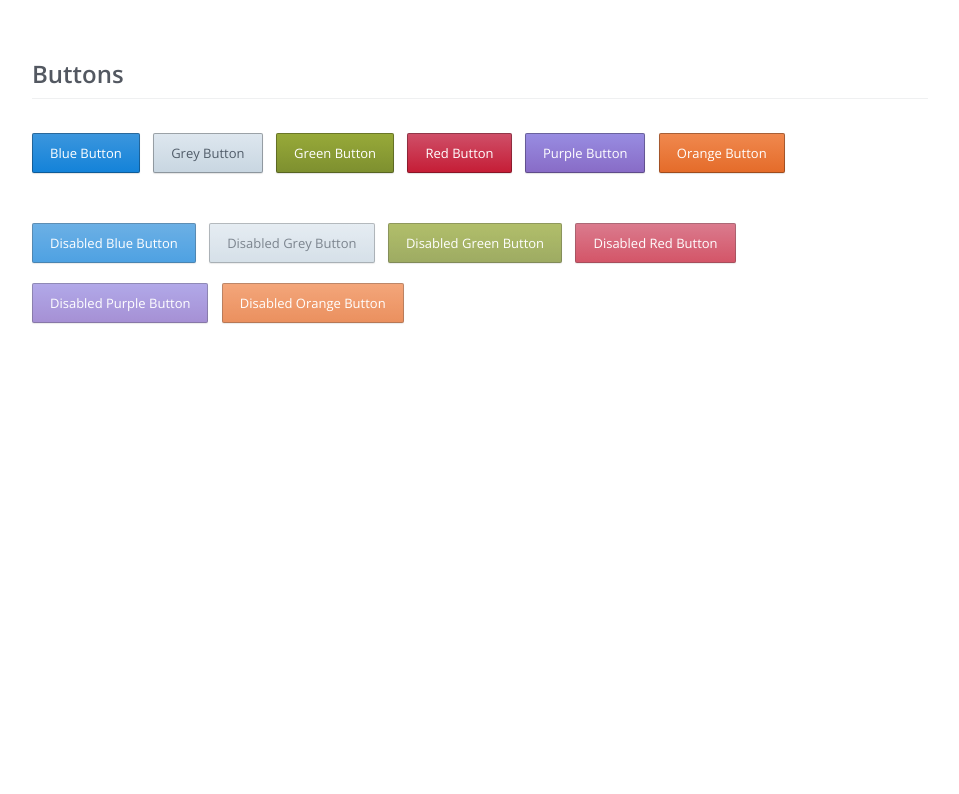
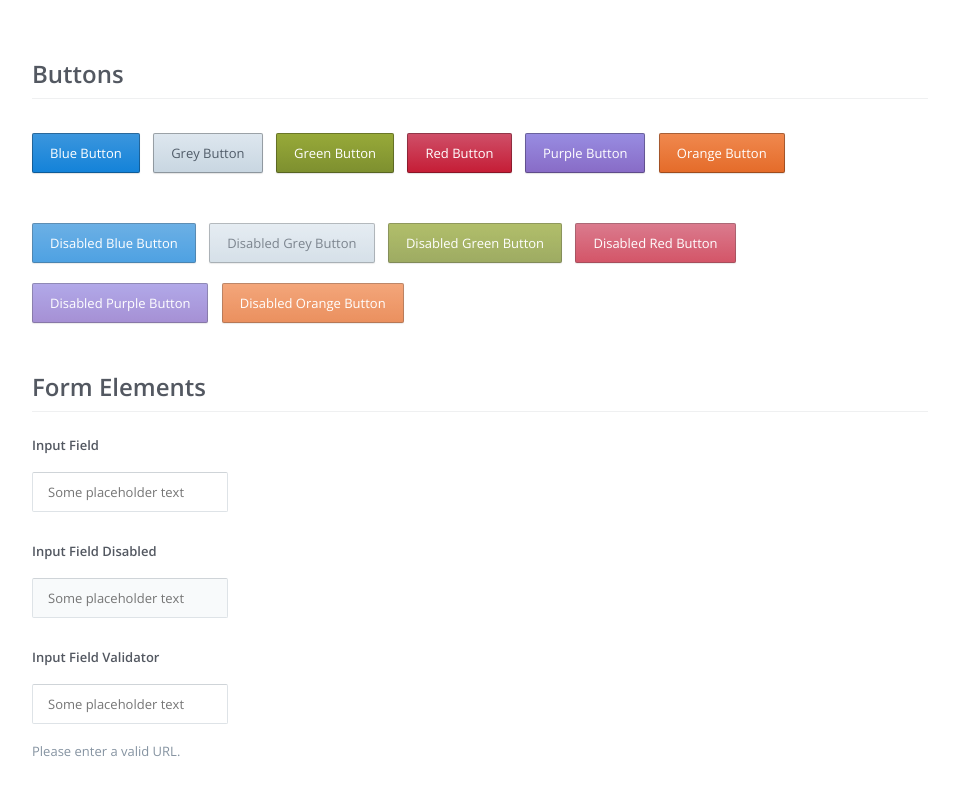
Before and after one commit to nylar/minimu, a plain HTML site: page minimu/index.html in a window 1280 px wide. Shown: the whole page, without its empty margins (160-1119 px from the left). Drawn offline with nearby package versions, Linux system fonts and the light colour scheme.

Commit message:
Added input styles

```diff
--- a/minimu/css/minimu.css
+++ b/minimu/css/minimu.css
@@ -139,6 +139,68 @@ h1 {
     background-image: linear-gradient(to top, #F0894F 0%, #E46B29 100%);
 }
 
+/*---------------------*/
+/*    Form Elements    */
+/*---------------------*/
+input {
+    border-bottom: 1px solid #DEE3E7;
+    border-left: 1px solid #DEE3E7;
+    border-radius: 2px;
+    border-right: 1px solid #DEE3E7;
+    border-top: 1px solid #CFD4D8;
+    box-shadow: none;
+    color: #535861;
+    font-family: 'Open Sans', sans-serif;
+    font-size: 13px;
+    line-height: 18px;
+    outline: none;
+    padding: 10px 15px;
+}
+input:hover {
+    border-bottom: 1px solid #CDD5D9;
+    border-left: 1px solid #CDD5D9;
+    border-right: 1px solid #CDD5D9;
+    border-top: 1px solid #B3BDC3;
+}
+input:focus {
+    border: 1px solid #247DC1;
+}
+
+input:disabled {
+    background: #F8FAFB;
+    pointer-events: none;
+}
+
+input:required:valid {
+    border: 1px solid #69771D;
+    color: #69771D;
+}
+
+input:required:focus:invalid {
+    border: 1px solid #9C3447;
+    box-shadow: none;
+    color: #9C3447;
+}
+
+::-webkit-input-placeholder,
+:-moz-placeholder,
+::-moz-placeholder,
+:-ms-input-placeholder {
+   color: #8998A4;
+}
+
+label {
+    display: block;
+    font-weight: 600;
+    margin-bottom: 18px;
+}
+
+span.field-hint {
+    color: #8593A1;
+    display: block;
+    margin-top: 18px;
+}
+
 /*-----------------*/
 /*    Utilities    */
 /*-----------------*/
--- a/minimu/index.html
+++ b/minimu/index.html
@@ -29,5 +29,20 @@
             <a href="#" class="btn btn-purple disabled">Disabled Purple Button</a>
             <a href="#" class="btn btn-orange disabled">Disabled Orange Button</a>
         </section>
+
+        <h1 class="divider">Form Elements</h1>
+        <section>
+            <label for="id_input-field">Input Field</label>
+            <input type="text" placeholder="Some placeholder text" />
+        </section>
+        <section>
+            <label for="id_input-field">Input Field Disabled</label>
+            <input type="text" placeholder="Some placeholder text" disabled />
+        </section>
+        <section>
+            <label for="id_input-field">Input Field Validator</label>
+            <input type="url" placeholder="Some placeholder text" required/>
+            <span class="field-hint">Please enter a valid URL.</span>
+        </section>
     </body>
 </html>
```
Also changed, not shown: 1 other file.
